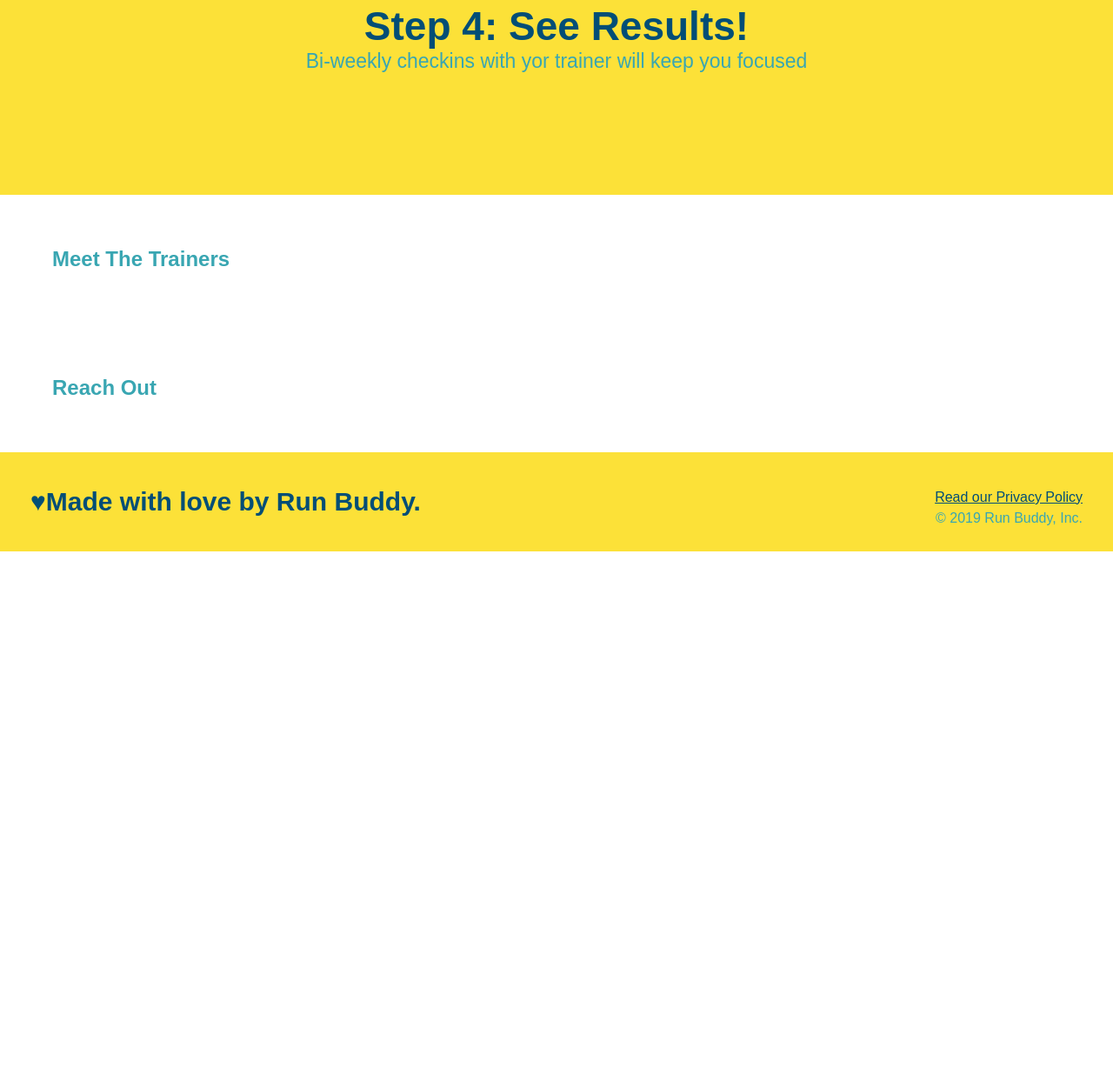
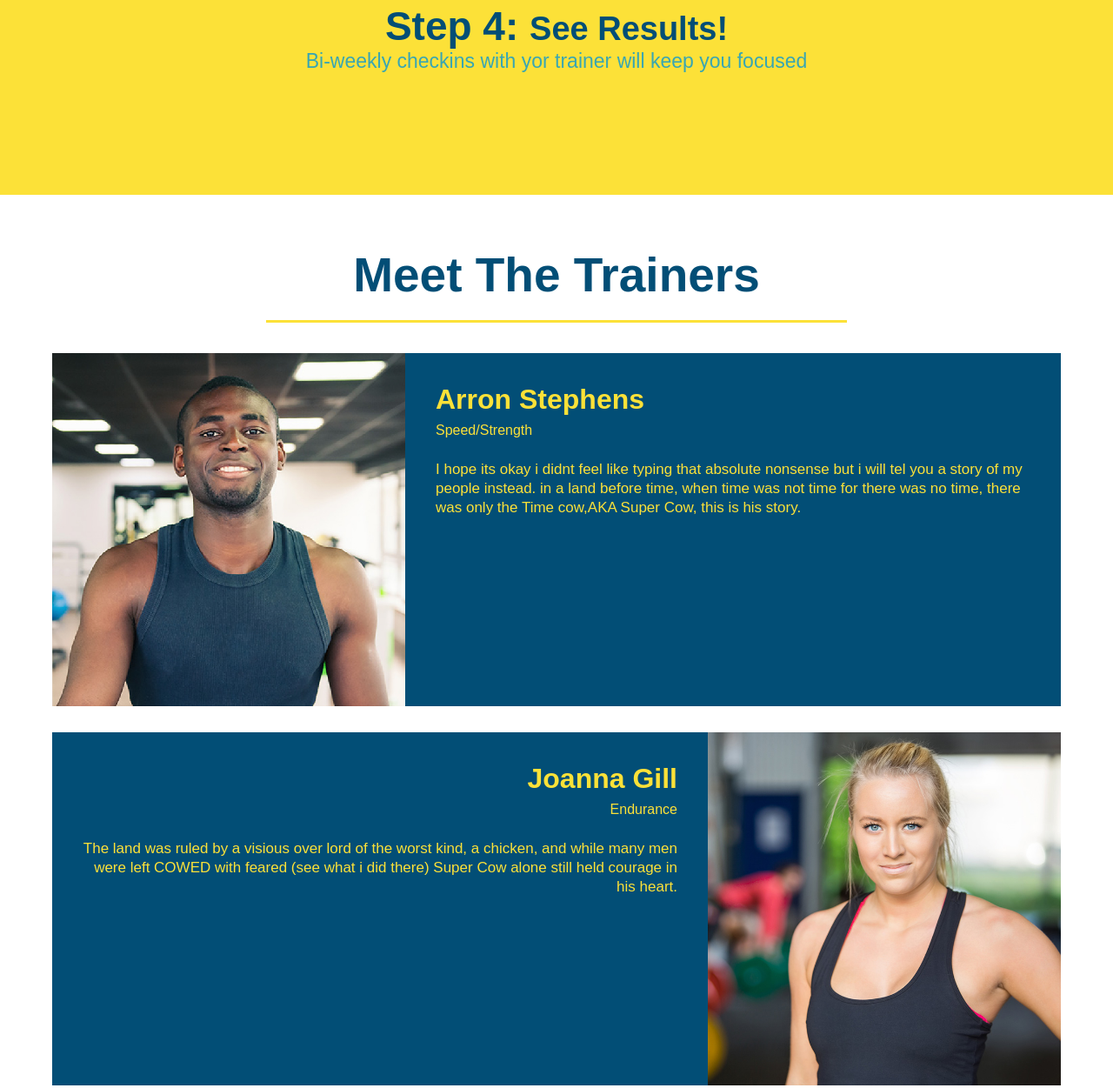
Before and after one commit to BrandonDaws/run-buddy, a plain HTML site: page index.html in a window 1280 px wide. Shown: the part 2626-3877 px from the top of the page at 87% size. Before the commit the page ends 3260 px from the top, so only its background shows below. Drawn offline with Linux system fonts and the light colour scheme.

Commit message:
meet the trainers section

```diff
--- a/assets/css/style.css
+++ b/assets/css/style.css
@@ -181,3 +181,49 @@ header a {
 .steps span{
     font-size: 38px;
 }
+
+.trainers {
+    text-align: center;
+}
+
+.trainer {
+    width: 900;
+    margin: 0 auto 30px auto;
+    background: #024e76;
+    color: #fce138;
+    overflow: auto;
+}
+
+.trainer img{
+    width: 35%;
+    float: left;
+}
+
+.trainer-bio {
+    padding: 35px;
+    float: left;
+    width: 65%;
+}
+
+.text-left{
+    text-align: left;
+}
+
+.text-right{
+    text-align: right;
+}
+
+.trainer-bio h3 {
+    font-size: 32px;
+    margin-bottom: 8px;
+}
+
+.trainer-bio h4 {
+font-weight: lighter;
+margin-bottom: 25px;
+}
+
+.trainer-bio p {
+    font-size: 17px;
+    line-height: 1.3;
+}
--- a/index.html
+++ b/index.html
@@ -37,7 +37,7 @@
                     </li>
 
                     <li>
-                        <a href="#meet-the-trainers">Meet The Trainers</a>
+                        <a href="#your-trainers">Meet The Trainers</a>
 
                     </li>
 
@@ -113,27 +113,62 @@
 
            <div>
                <img src="./assets/images/step-2.svg" alt="" />
-               <h3>Step 2: Consult with one of our trainers.</h3>
+               <h3>Step 2: <span>Consult with one of our trainers.</span></h3>
                <p>Are you here to buld muscle, Lose weight, or just feel good?</p>
            </div>
 
            <div>
                <img src="./assets/images/step-3.svg" alt="" />
-               <h3>Step 3: Get running!</h3>
+               <h3>Step 3: <span>Get running!</span></h3>
                <p>Hit the ground running (literally) once your trainer lays out your plan.</p>
            </div>
 
            <div>
                <img src="./assets/images/step-4.svg" alt="" />
-               <h3>Step 4: See Results!</h3>
+               <h3>Step 4: <span>See Results!</span></h3>
                <p>Bi-weekly checkins with yor trainer will keep you focused</p>
            </div>
 
     </section>
 
     <!--"meet the trainers"-->
-    <section id="meet-the-trainers">
-        <h2>Meet The Trainers</h2>
+    <section id="your-trainers" class="trainers">
+        <h2 class="section-title primary-border">Meet The Trainers</h2>
+
+        <article class="trainer">
+            <img src="./assets/images/trainer-1.jpg" alt="Arron Stephens in his workout clothes, ready to pump iron" />
+            <div class="trainer-bio text-left">
+            <h3>Arron Stephens</h3>
+            <h4>Speed/Strength</h4>
+            <p>
+                I hope its okay i didnt feel like typing that absolute nonsense but i will tel you a story of my people instead. in a land before time, when time was not time for there was no time, there was only the Time cow,AKA Super Cow, this is his story.
+            </p>
+            </div>
+        </article>
+
+        <article class="trainer">
+
+        <div class="trainer-bio text-right">
+            <h3>Joanna Gill</h3>
+            <h4>Endurance</h4>
+            <p>
+                The land was ruled by a visious over lord of the worst kind, a chicken, and while many men were left COWED with feared (see what i did there) Super Cow alone still held courage in his heart.
+            </p>
+        </div>
+        <img src="./assets/images/trainer-2.jpg" />
+       </article>
+
+       <article class="trainer">
+       <img src="./assets/images/trainer-3.jpg" alt="Harry Smith waering a headband comically small pink weights" />
+
+       <div class="trainer-bio text-left">
+           <h3>Harry "The HeadBand" Smith</h3>
+           <h4>Strength</h4>
+           <p>
+          For forty days and forty nights the migthy Super Cow and King Chicken did battle, with tremors felt round the world. on the 41st day, as the sun came over the mountains and shone on the battlefield that Super Cow had called home for the past days, it illuminated his victory!
+           </p>
+       </div>
+    </article>
 
     </section>
 
```
Also changed, not shown: assets/images/trainer-1.jpg (added), assets/images/trainer-2.jpg (added), assets/images/trainer-3.jpg (added).
